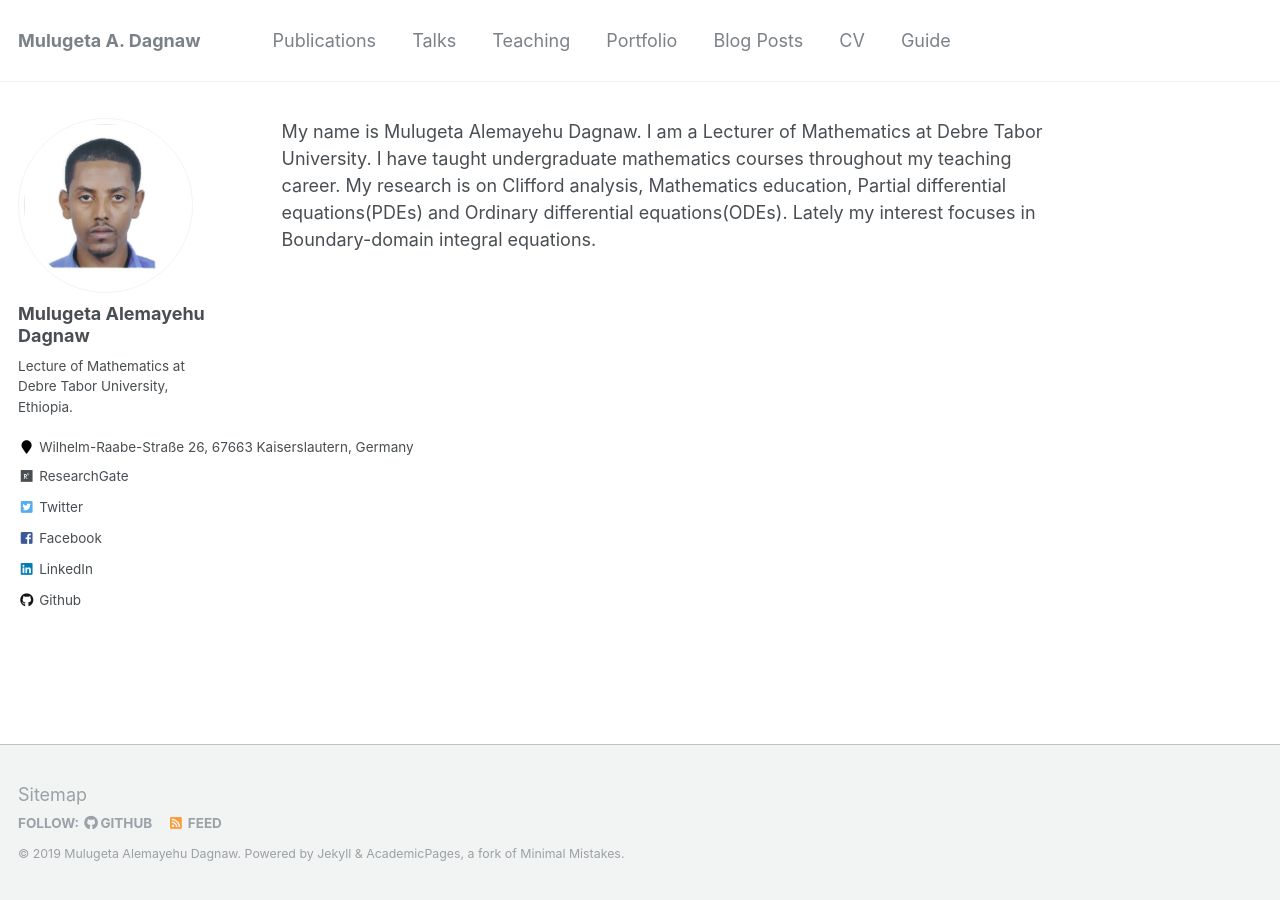
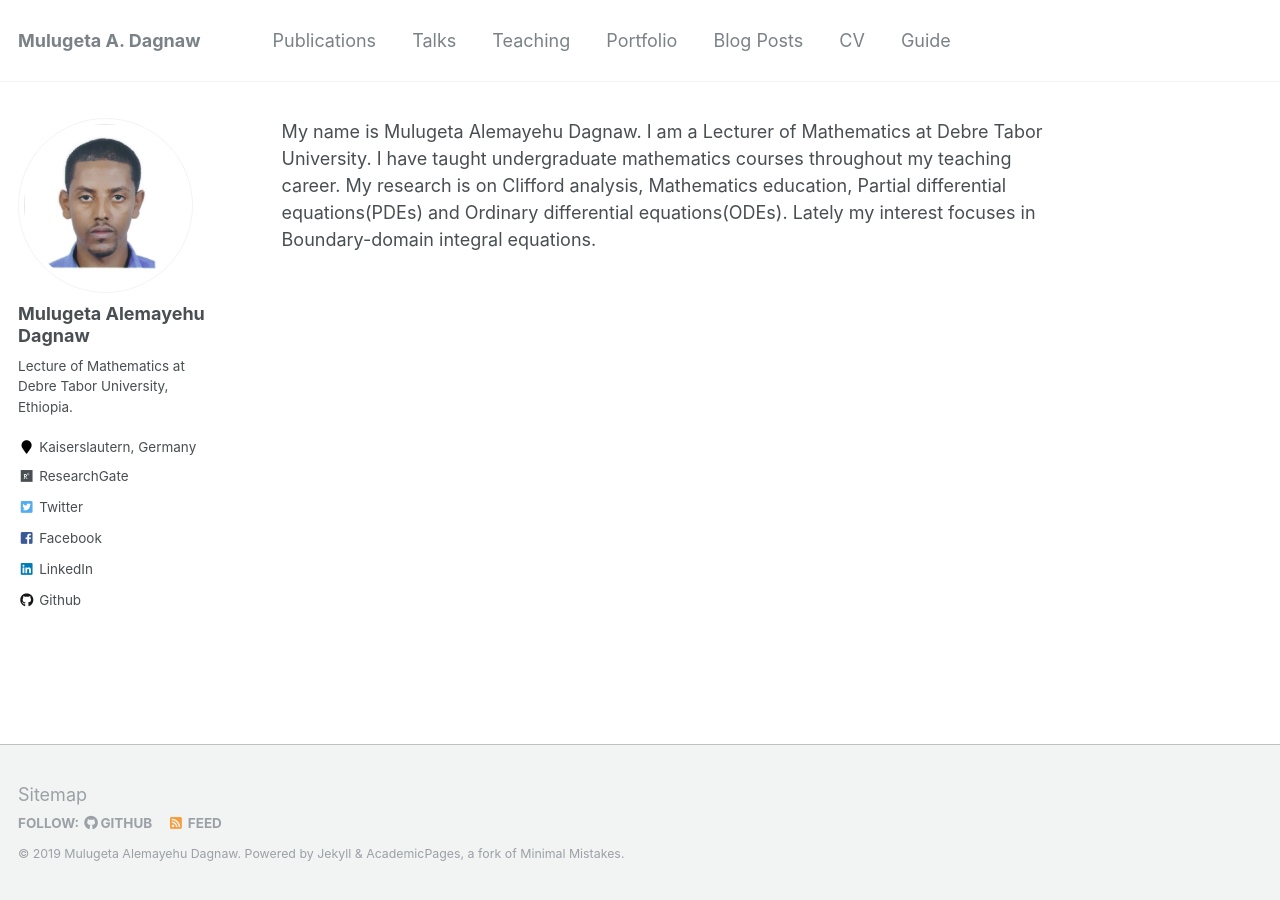
Before and after one commit to muledagnaw/muledagnaw.github.io, a Jekyll site: the page built from _pages/about.md, in a window 1280 px wide. Built offline with Jekyll 4.4.1, drawn with Linux system fonts in a browser that asks for light colours.

Commit message:
location changed

```diff
--- a/_config.yml
+++ b/_config.yml
@@ -83,7 +83,7 @@ author:
   name             : "Mulugeta Alemayehu Dagnaw"
   avatar           : "mule.png"
   bio              :  "Lecture of Mathematics at Debre Tabor University, Ethiopia."
-  location         : "Wilhelm-Raabe-Straße 26, 67663 Kaiserslautern, Germany"
+  location         : "Kaiserslautern, Germany"
   employer         :
   pubmed           : #"https://www.ncbi.nlm.nih.gov/pubmed/?term=john+snow"
   googlescholar    : #"http://yourfullgooglescholarurl.com"
```
